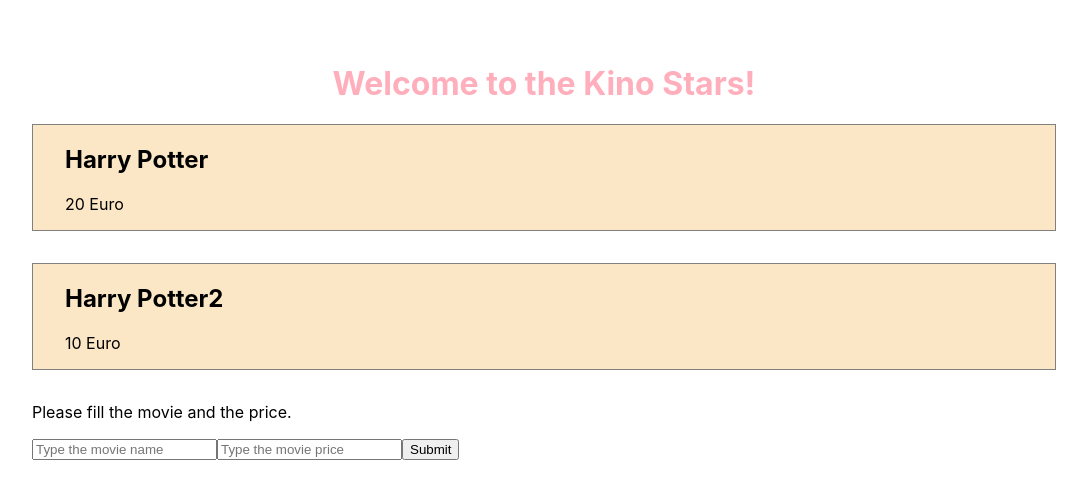
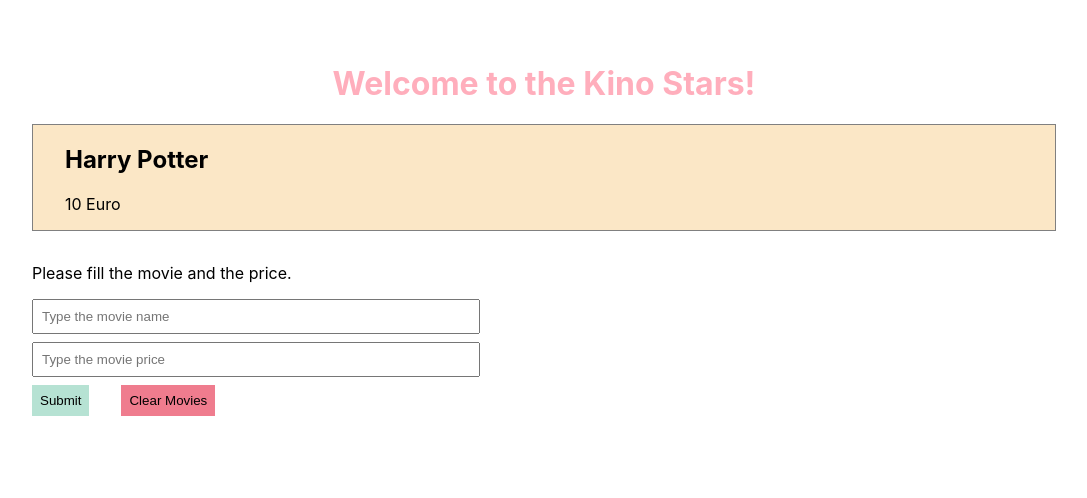
Before and after one commit to Acyony/MovieAdder, a React (Create React App) app: page / in a window 1280 px wide. Shown: the top 498 px of the page, without its empty margins (96-1183 px from the left). Built offline with nearby package versions, Linux system fonts and the light colour scheme.

Commit message:
Add check duplicated Movie, set localStorage, reset the input value

```diff
--- a/src/MovieContext/Context.jsx
+++ b/src/MovieContext/Context.jsx
@@ -6,10 +6,15 @@
 // -----=^.^-=----- 2 - Step create the providers
 
 export default function MyProviderContext({ children }) {
-  const initialState = [
-    { movieName: "Harry Potter", moviePrice: "20" },
-    { movieName: "Harry Potter2", moviePrice: "10" },
-  ];
+    // -----=^.^-=----- In the mounting stage
+    if (!localStorage.getItem("movies")) {
+        localStorage.setItem("movies", JSON.stringify([{
+            movieName: "Harry Potter", moviePrice: "10",
+
+        }]));
+    }
+
+    const initialState = JSON.parse(localStorage.getItem("movies"));
     const [movies, setMovies] = useState(initialState);
     const [errorMessage, setErrorMessage] = useState({ value: "" });
 
@@ -23,20 +28,38 @@
         });
     }
 
+
+    const handleClear = () => {
+        localStorage.clear();
+        setMovies([]);
+    }
+
     function submit(e) {
         e.preventDefault();
         if (movie.movieName === "" || movie.moviePrice === "") {
             setErrorMessage((prevState) => ({
                 value: "Empty field. Please check it again!",
             }));
-    } else {
+            return;
+        }
+
+        if (movies.find((m) => m.movieName === movie.movieName)) {
+            setErrorMessage((prevState) => ({
+                value: "This movie is already add!",
+            }));
+            return;
+        }
+
         setMovies([...movies, movie]);
-    }
+        localStorage.setItem("movies", JSON.stringify([...movies, movie]));
+        //  -----=^.^-=----- reset the form
+        //e.target.reset();
+        setMovie({ movieName: "", moviePrice: "" })
     }
 
     return (
         <>
-      <myContext.Provider value={{ movies, changeHandlerMovie, submit }}>
+            <myContext.Provider value={{ movies, movie, changeHandlerMovie, submit, handleClear }}>
                 {children}
                 <p style={{ color: "red" }}>{errorMessage.value}</p>
             </myContext.Provider>
--- a/src/MovieContext/MovieAdder.jsx
+++ b/src/MovieContext/MovieAdder.jsx
@@ -1,5 +1,5 @@
 import React, { useContext } from 'react';
-import {myContext} from "./Context.jsx";
+import { myContext } from "./Context.jsx";
 
 import styled from 'styled-components';
 
@@ -9,36 +9,62 @@
 padding: 0 2rem;
 background-color: #FBE7C6;
 `
+const InputWrap = styled.div`
+display: flex;
+flex-direction: column;
+width: 35vw;
+`
+const ButtonSubmit = styled.button `
+margin-right: 2rem;
+background-color: #B6E2D3;
+border: none;
+padding: 0.5rem;
+`
+
+const ButtonClear = styled.button `
+background-color: #EF7C8E;
+border: none;
+padding: 0.5rem;
+`
+const Input = styled.input`
+margin-bottom: 0.5rem;
+padding: 0.5rem;
+`
 
 export default function MovieAdder() {
-    const { movies, changeHandlerMovie, submit } = useContext(myContext)
+    const { movies, movie, changeHandlerMovie, submit, handleClear } = useContext(myContext)
 
     return (
         <div>
-        {movies.map((m) => {
-            return(
+            {movies.map((m, index) => {
+                return (
                     <>
                         <MovieWrap>
-                <h2>{m.movieName}</h2>
-                <p>{m.moviePrice} Euro</p>
+                            <h2 key={index + 1}>{m.movieName}</h2>
+                            <p key={index + 1}>{m.moviePrice} Euro</p>
                         </MovieWrap>
                     </>
                 )
             })}
 
             <p>Please fill the movie and the price.</p>
-
-            <input name="movieName"
+            <InputWrap>
+                <Input name="movieName"
                     type="text"
                     placeholder="Type the movie name"
+                    value={movie.movieName}
                     onChange={changeHandlerMovie}
-            ></input>
-            <input name="moviePrice"
+                ></Input>
+                <Input name="moviePrice"
                     type="text"
                     placeholder="Type the movie price"
+                    value={movie.moviePrice}
                     onChange={changeHandlerMovie}
-            ></input>
-            <button type="submit" onClick={submit}>Submit</button>
+                ></Input>
+            </InputWrap>
+            <ButtonSubmit type="submit" onClick={submit}>Submit</ButtonSubmit>
+            <ButtonClear type="submit" onClick={handleClear}>Clear Movies</ButtonClear>
+
         </div>
     )
 }
```
Lines whose indentation alone changed are shown as unchanged.
